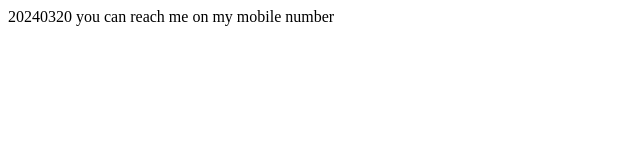
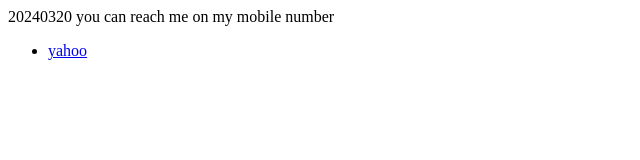
Before and after one commit to pann710/20240320, a plain HTML site: page index.html in a window 1280 px wide. Shown: the full height of the page, 0-640 px from the left. Drawn offline with Linux system fonts and the light colour scheme.

Commit message:
Update index.html

```diff
--- a/index.html
+++ b/index.html
@@ -5,5 +5,11 @@
       20240320
       you can reach me on my mobile number
     </p>
+
+    <ul>
+      <li>
+        <a href="https://yahoo.com">yahoo</a>
+      </li>
+    </ul>
   </body>
 </html>
```
